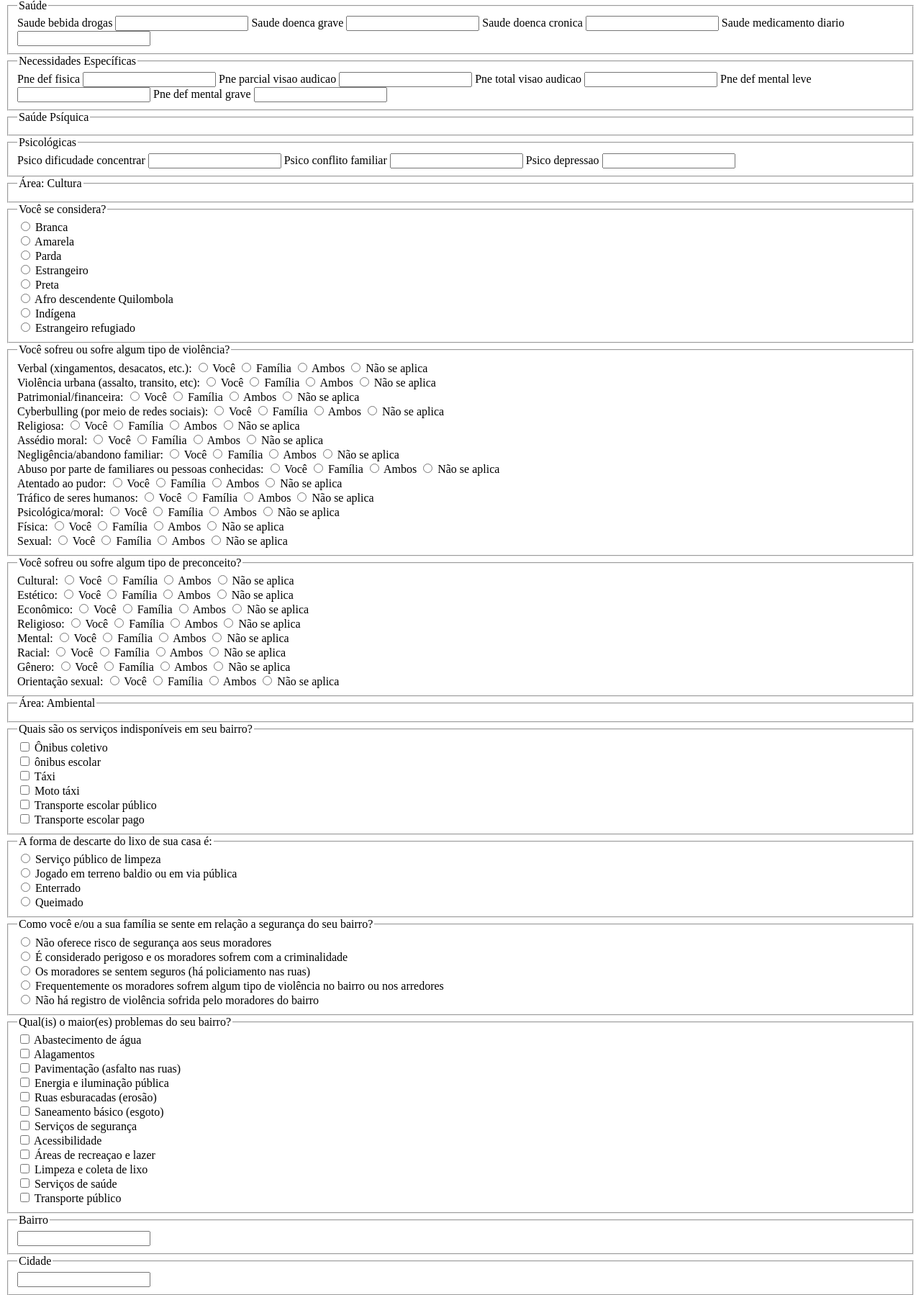
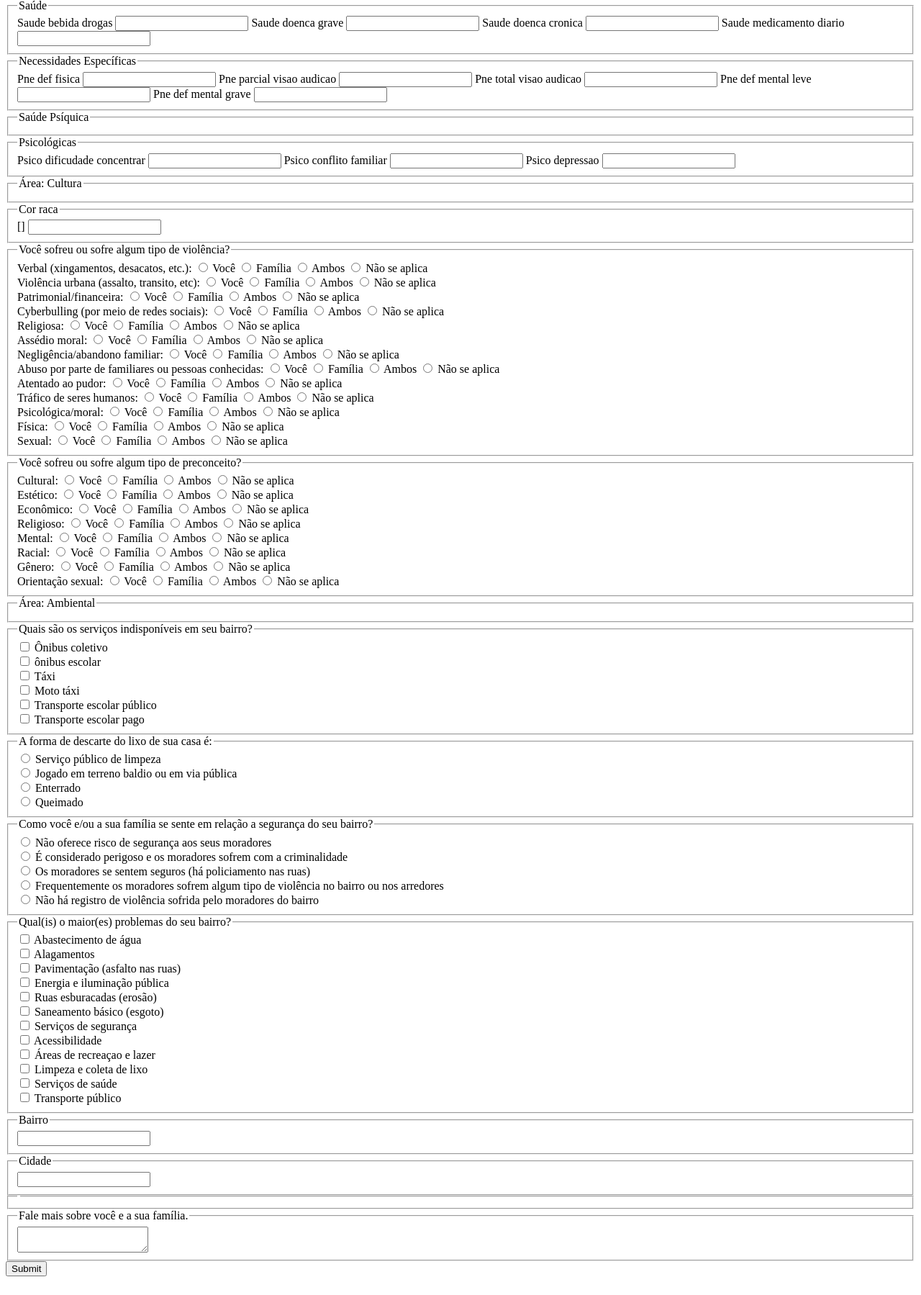
Before and after one commit to smkbarbosa/pescar, a Django app: template sare/questionarios/templates/questionarios/form_socioeconomico.html in a window 1280 px wide. Shown: the part 2364-4163 px from the top of the page at 72% size. After the commit the page ends 4137 px from the top, so only its background shows below. Run offline with Django 3.2, Linux system fonts and the light colour scheme; the template is opened without the code that fills it, so the values that code supplies are empty, except form fields; tables that the repository leaves empty hold one stand-in row (values such as "Sample post"); form fields are guessed from the names that the template uses; parts of the project's set-up code (start-up, migrations or seed data) failed here and were passed over.

Commit message:
Formatando questões da dimensão cultural
#9

```diff
--- a/sare/questionarios/templates/questionarios/form_socioeconomico.html
+++ b/sare/questionarios/templates/questionarios/form_socioeconomico.html
@@ -575,55 +575,11 @@
 
     <!-- Field type: "choices" id: "866511513" -->
     <fieldset>
-        <legend for="866511513">Você se considera?</legend>
+        <legend for="{{ form.cor_raca.id_for_label }}">{{ form.cor_raca.label }}</legend>
         <div class="form-group">
             <div class="radio">
-                <label>
-                    <input type="radio" name="entry.763491477" value="Branca" required>
-                    Branca
-                </label>
-            </div>
-            <div class="radio">
-                <label>
-                    <input type="radio" name="entry.763491477" value="Amarela" required>
-                    Amarela
-                </label>
-            </div>
-            <div class="radio">
-                <label>
-                    <input type="radio" name="entry.763491477" value="Parda" required>
-                    Parda
-                </label>
-            </div>
-            <div class="radio">
-                <label>
-                    <input type="radio" name="entry.763491477" value="Estrangeiro" required>
-                    Estrangeiro
-                </label>
-            </div>
-            <div class="radio">
-                <label>
-                    <input type="radio" name="entry.763491477" value="Preta" required>
-                    Preta
-                </label>
-            </div>
-            <div class="radio">
-                <label>
-                    <input type="radio" name="entry.763491477" value="Afro descendente Quilombola" required>
-                    Afro descendente Quilombola
-                </label>
-            </div>
-            <div class="radio">
-                <label>
-                    <input type="radio" name="entry.763491477" value="Indígena" required>
-                    Indígena
-                </label>
-            </div>
-            <div class="radio">
-                <label>
-                    <input type="radio" name="entry.763491477" value="Estrangeiro refugiado" required>
-                    Estrangeiro refugiado
-                </label>
+                {{ form.cor_raca.errors }}
+                {{ form.cor_raca }}
             </div>
         </div>
     </fieldset>
--- a/sare/questionarios/tests.py
+++ b/sare/questionarios/tests.py
@@ -20,7 +20,7 @@ class QuestionarioTest(TestCase):
         self.assertContains(self.resp, '<fieldset', 53 )
         self.assertContains(self.resp, '<legend', 52)
         self.assertContains(self.resp, '<p', 6)
-        self.assertContains(self.resp, '<div', 139)
+        self.assertContains(self.resp, '<div', 132)
         self.assertContains(self.resp, '<input', 256)
         self.assertContains(self.resp, '<label', 225)
         self.assertContains(self.resp, 'type="text"', 26)
@@ -52,5 +52,6 @@ class QuestionarioTest(TestCase):
                                   'total_pessoas_casa', 'total_comodos_casa', 'total_km_casa_campus', 'instituicao_anterior',
                                   'saude_bebida_drogas','saude_doenca_grave','saude_doenca_cronica','saude_medicamento_diario',
                                   'pne_parcial_visao_audicao', 'pne_def_fisica', 'pne_total_visao_audicao', 'pne_def_mental_leve',
-                                  'pne_def_mental_grave', 'psico_dificudade_concentrar', 'psico_conflito_familiar','psico_depressao'
+                                  'pne_def_mental_grave', 'psico_dificudade_concentrar', 'psico_conflito_familiar','psico_depressao',
+                                  'cor_raca'
                                   ], list(form.fields))
```
Also changed, not shown: sare/questionarios/forms.py (+17 -0 lines).
